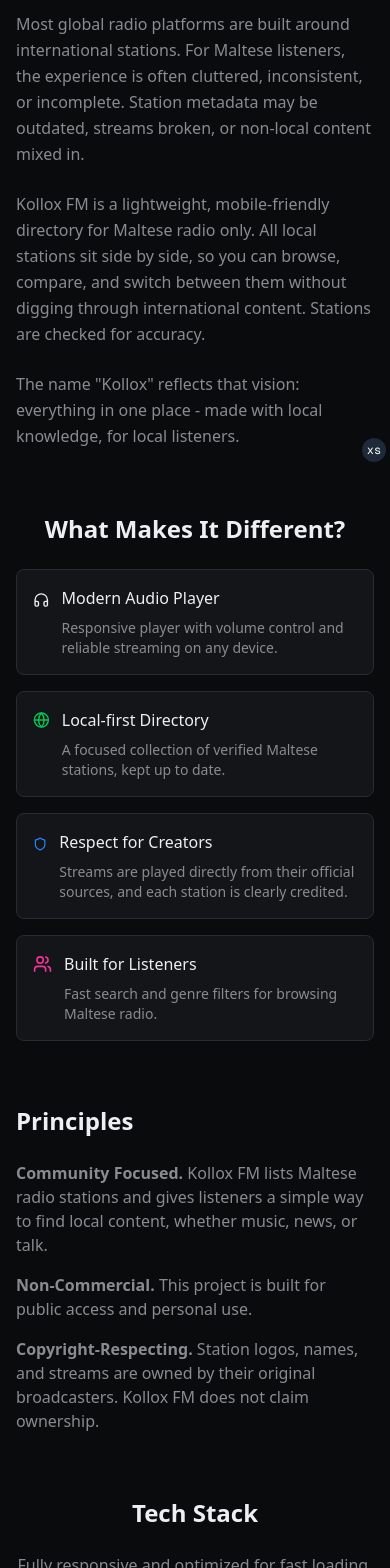
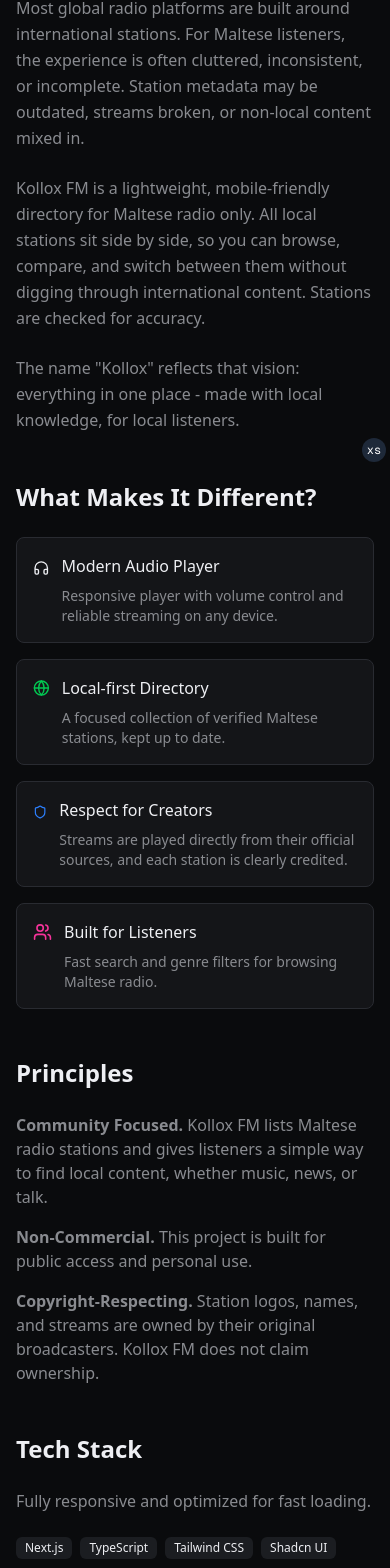
Before and after one commit to nathan-abela/kollox-fm, a Next.js app: page /about in a window 390 px wide. Shown: the part 378-1946 px from the top of the page. Built offline with nearby package versions, Linux system fonts and the light colour scheme.

Commit message:
feat: update about page headings and tighten section spacing

```diff
--- a/src/app/about/page.tsx
+++ b/src/app/about/page.tsx
@@ -12,7 +12,7 @@
 export default function About() {
 	return (
 		<div className="container mx-auto px-4 py-8 md:py-12">
-			<div className="mx-auto max-w-3xl space-y-16">
+			<div className="mx-auto max-w-3xl space-y-12">
 				<section className="space-y-4 text-center">
 					<div className="flex justify-center">
 						<div className="bg-primary flex h-12 w-12 items-center justify-center rounded-full">
@@ -52,7 +52,7 @@
 				</section>
 
 				<section className="space-y-6">
-					<h2 className="text-center text-2xl font-semibold">
+					<h2 className="text-2xl font-semibold">
 						What Makes It Different?
 					</h2>
 					<div className="grid gap-4 sm:grid-cols-2">
@@ -129,13 +129,11 @@
 				</section>
 
 				<section className="space-y-6">
-					<h2 className="text-center text-2xl font-semibold">
-						Tech Stack
-					</h2>
-					<p className="text-muted-foreground text-center">
+					<h2 className="text-2xl font-semibold">Tech Stack</h2>
+					<p className="text-muted-foreground">
 						Fully responsive and optimized for fast loading.
 					</p>
-					<div className="flex flex-wrap justify-center gap-2">
+					<div className="flex flex-wrap gap-2">
 						<Badge variant="secondary">Next.js</Badge>
 						<Badge variant="secondary">TypeScript</Badge>
 						<Badge variant="secondary">Tailwind CSS</Badge>
--- a/src/lib/hooks/use-media-query.ts
+++ /dev/null
@@ -1,18 +0,0 @@
-import { useSyncExternalStore } from "react";
-
-/**
- * Tracks whether a CSS media query currently matches.
- * Returns `false` during prerender so the static export never diverges
- * from the first client render.
- */
-export function useMediaQuery(query: string): boolean {
-	return useSyncExternalStore(
-		(onChange) => {
-			const mediaQueryList = window.matchMedia(query);
-			mediaQueryList.addEventListener("change", onChange);
-			return () => mediaQueryList.removeEventListener("change", onChange);
-		},
-		() => window.matchMedia(query).matches,
-		() => false
-	);
-}
```
